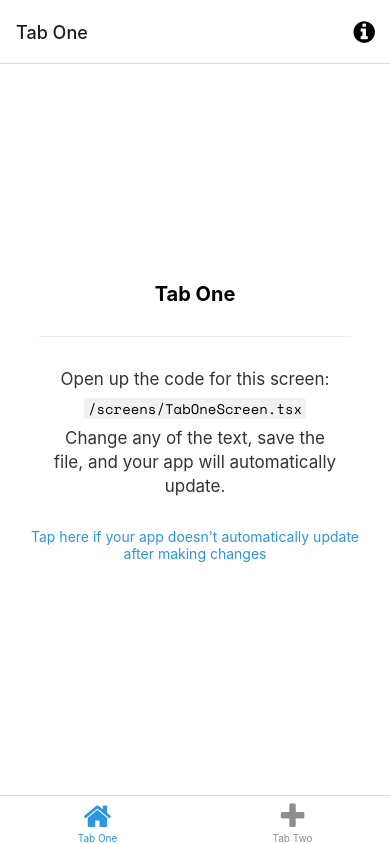
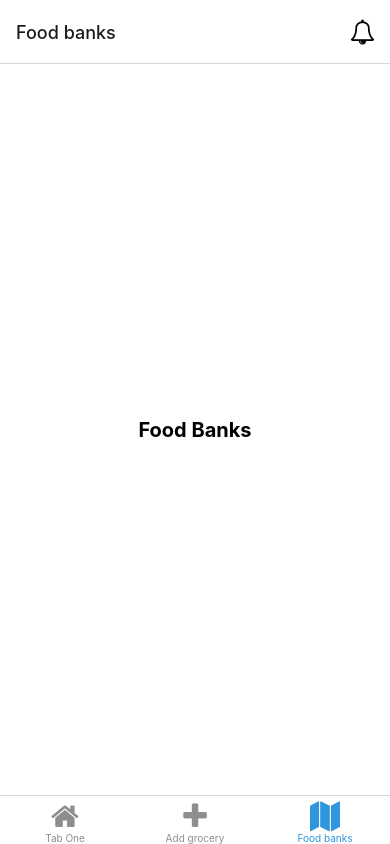
Before and after one commit to slashdotted/C4110Z.1-2023-Team-5, a React Native app: screen /FoodBanks in a window 390 px wide. Built offline with nearby package versions, Linux system fonts and the light colour scheme; what expo-linking, native-base would draw is missing.

Commit message:
feat: create FoodBanks screen

```diff
--- a/navigation/LinkingConfiguration.ts
+++ b/navigation/LinkingConfiguration.ts
@@ -4,31 +4,36 @@
  * https://reactnavigation.org/docs/configuring-links
  */
 
-import { LinkingOptions } from '@react-navigation/native';
-import * as Linking from 'expo-linking';
+import { LinkingOptions } from "@react-navigation/native";
+import * as Linking from "expo-linking";
 
-import { RootStackParamList } from '../types';
+import { RootStackParamList } from "../types";
 
 const linking: LinkingOptions<RootStackParamList> = {
-  prefixes: [Linking.createURL('/')],
+  prefixes: [Linking.createURL("/")],
   config: {
     screens: {
       Root: {
         screens: {
           TabOne: {
             screens: {
-              TabOneScreen: 'one',
+              TabOneScreen: "one",
             },
           },
           TabTwo: {
             screens: {
-              TabTwoScreen: 'two',
+              TabTwoScreen: "two",
+            },
+          },
+          FoodBanks: {
+            screens: {
+              FoodBanksScreen: "foodbanks",
             },
           },
         },
       },
-      Modal: 'modal',
-      NotFound: '*',
+      Modal: "modal",
+      NotFound: "*",
     },
   },
 };
--- a/navigation/index.tsx
+++ b/navigation/index.tsx
@@ -9,6 +9,7 @@ import {
   NavigationContainer,
   DefaultTheme,
   DarkTheme,
+  useNavigation,
 } from "@react-navigation/native";
 import { createNativeStackNavigator } from "@react-navigation/native-stack";
 import * as React from "react";
@@ -16,15 +17,12 @@ import { ColorSchemeName, Pressable } from "react-native";
 
 import Colors from "../constants/Colors";
 import useColorScheme from "../hooks/useColorScheme";
+import FoodBanksScreen from "../screens/FoodBanksScreen";
 import ModalScreen from "../screens/ModalScreen";
 import NotFoundScreen from "../screens/NotFoundScreen";
 import TabOneScreen from "../screens/TabOneScreen";
 import TabTwoScreen from "../screens/TabTwoScreen";
-import {
-  RootStackParamList,
-  RootTabParamList,
-  RootTabScreenProps,
-} from "../types";
+import { RootStackParamList, RootTabParamList } from "../types";
 import LinkingConfiguration from "./LinkingConfiguration";
 
 export default function Navigation({
@@ -76,20 +74,13 @@ const BottomTab = createBottomTabNavigator<RootTabParamList>();
 
 function BottomTabNavigator() {
   const colorScheme = useColorScheme();
+  const navigation = useNavigation();
 
   return (
     <BottomTab.Navigator
       initialRouteName="TabOne"
       screenOptions={{
         tabBarActiveTintColor: Colors[colorScheme].tint,
-      }}
-    >
-      <BottomTab.Screen
-        name="TabOne"
-        component={TabOneScreen}
-        options={({ navigation }: RootTabScreenProps<"TabOne">) => ({
-          title: "Tab One",
-          tabBarIcon: ({ color }) => <TabBarIcon name="home" color={color} />,
         headerRight: () => (
           <Pressable
             onPress={() => navigation.navigate("Modal")}
@@ -98,21 +89,37 @@ function BottomTabNavigator() {
             })}
           >
             <FontAwesome
-                name="info-circle"
+              name="bell-o"
               size={25}
               color={Colors[colorScheme].text}
               style={{ marginRight: 15 }}
             />
           </Pressable>
         ),
-        })}
+      }}
+    >
+      <BottomTab.Screen
+        name="TabOne"
+        component={TabOneScreen}
+        options={{
+          title: "Tab One",
+          tabBarIcon: ({ color }) => <TabBarIcon name="home" color={color} />,
+        }}
       />
       <BottomTab.Screen
         name="TabTwo"
         component={TabTwoScreen}
         options={{
-          title: "Tab Two",
+          title: "Add grocery",
           tabBarIcon: ({ color }) => <TabBarIcon name="plus" color={color} />,
+        }}
+      />
+      <BottomTab.Screen
+        name="FoodBanks"
+        component={FoodBanksScreen}
+        options={{
+          title: "Food banks",
+          tabBarIcon: ({ color }) => <TabBarIcon name="map" color={color} />,
         }}
       />
     </BottomTab.Navigator>
--- /dev/null
+++ b/screens/FoodBanksScreen.tsx
@@ -0,0 +1,24 @@
+import { StyleSheet } from "react-native";
+
+import { Text, View } from "../components/Themed";
+import React from "react";
+
+export default function FoodBanksScreen() {
+  return (
+    <View style={styles.container}>
+      <Text style={styles.title}>Food Banks</Text>
+    </View>
+  );
+}
+
+const styles = StyleSheet.create({
+  container: {
+    flex: 1,
+    alignItems: "center",
+    justifyContent: "center",
+  },
+  title: {
+    fontSize: 20,
+    fontWeight: "bold",
+  },
+});
```
Also changed, not shown: types.tsx (+14 -11 lines). Lines whose indentation alone changed are shown as unchanged.
